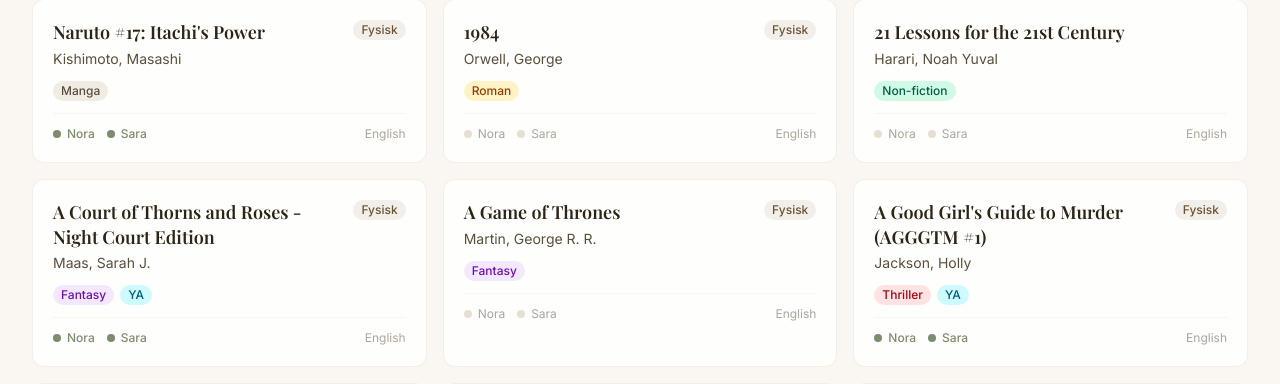
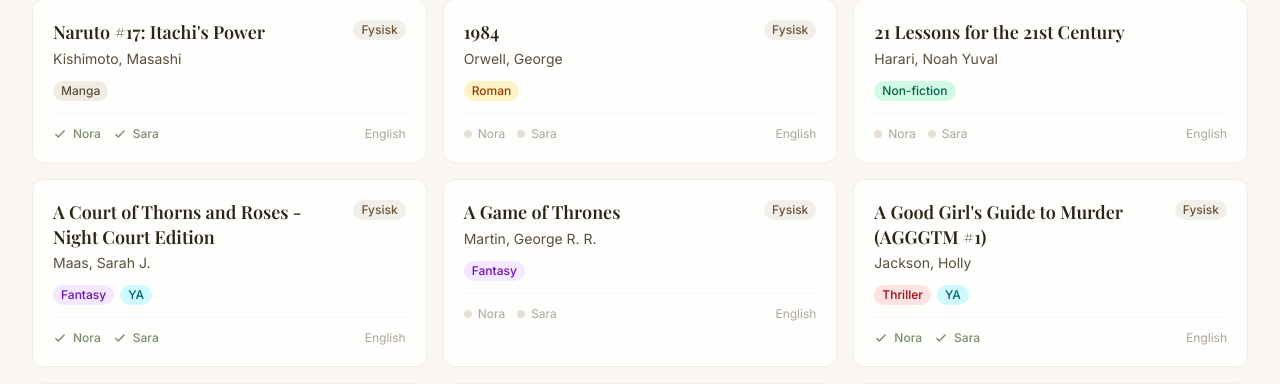
Before and after one commit to noraroxette/bibliotek, a React (Vite) app in the folder app/: page / in a window 1280 px wide. Both pictures are taken after a click on the button "Alle bøker". Shown: the part 416-800 px from the top of the page. Built offline with nearby package versions, Linux system fonts and the light colour scheme; a web font is replaced by a local one.

Commit message:
feat: Checkmarks for read

```diff
--- a/app/src/components/BookCard.tsx
+++ b/app/src/components/BookCard.tsx
@@ -72,13 +72,25 @@
       {/* Read status */}
       <div className="flex items-center gap-3 mt-3 pt-3 border-t border-sand/30 dark:border-white/10">
         <div className="flex items-center gap-1.5">
-          <div className={`w-2 h-2 rounded-full ${readByNora ? 'bg-sage' : 'bg-sand'}`} />
+          {readByNora ? (
+            <svg className="w-3.5 h-3.5 text-sage" fill="none" stroke="currentColor" viewBox="0 0 24 24">
+              <path strokeLinecap="round" strokeLinejoin="round" strokeWidth={2.5} d="M5 13l4 4L19 7" />
+            </svg>
+          ) : (
+            <div className="w-2 h-2 rounded-full bg-sand" />
+          )}
           <span className={`text-xs ${readByNora ? 'text-sage font-medium' : 'text-ink-light/50'}`}>
             Nora
           </span>
         </div>
         <div className="flex items-center gap-1.5">
-          <div className={`w-2 h-2 rounded-full ${readBySara ? 'bg-sage' : 'bg-sand'}`} />
+          {readBySara ? (
+            <svg className="w-3.5 h-3.5 text-sage" fill="none" stroke="currentColor" viewBox="0 0 24 24">
+              <path strokeLinecap="round" strokeLinejoin="round" strokeWidth={2.5} d="M5 13l4 4L19 7" />
+            </svg>
+          ) : (
+            <div className="w-2 h-2 rounded-full bg-sand" />
+          )}
           <span className={`text-xs ${readBySara ? 'text-sage font-medium' : 'text-ink-light/50'}`}>
             Sara
           </span>
--- a/app/src/components/BookTable.tsx
+++ b/app/src/components/BookTable.tsx
@@ -89,12 +89,24 @@
                   <td className="px-4 py-2.5">
                     <div className="flex items-center justify-center gap-2">
                       <div className="flex items-center gap-1" title="Nora">
-                        <div className={`w-2 h-2 rounded-full ${book.lestNora ? 'bg-sage' : 'bg-sand'}`} />
-                        <span className={`text-xs hidden lg:inline ${book.lestNora ? 'text-sage font-medium' : 'text-ink-light/40'}`}>N</span>
+                        {book.lestNora ? (
+                          <svg className="w-3.5 h-3.5 text-sage" fill="none" stroke="currentColor" viewBox="0 0 24 24">
+                            <path strokeLinecap="round" strokeLinejoin="round" strokeWidth={2.5} d="M5 13l4 4L19 7" />
+                          </svg>
+                        ) : (
+                          <div className="w-2 h-2 rounded-full bg-sand" />
+                        )}
+                        <span className={`text-xs hidden lg:inline ${book.lestNora ? 'text-sage font-medium' : 'text-ink-light/40'}`}>Nora</span>
                       </div>
                       <div className="flex items-center gap-1" title="Sara">
-                        <div className={`w-2 h-2 rounded-full ${book.lestSara ? 'bg-sage' : 'bg-sand'}`} />
-                        <span className={`text-xs hidden lg:inline ${book.lestSara ? 'text-sage font-medium' : 'text-ink-light/40'}`}>S</span>
+                        {book.lestSara ? (
+                          <svg className="w-3.5 h-3.5 text-sage" fill="none" stroke="currentColor" viewBox="0 0 24 24">
+                            <path strokeLinecap="round" strokeLinejoin="round" strokeWidth={2.5} d="M5 13l4 4L19 7" />
+                          </svg>
+                        ) : (
+                          <div className="w-2 h-2 rounded-full bg-sand" />
+                        )}
+                       <span className={`text-xs hidden lg:inline ${book.lestSara ? 'text-sage font-medium' : 'text-ink-light/40'}`}>Sara</span>
                       </div>
                     </div>
                   </td>
```
